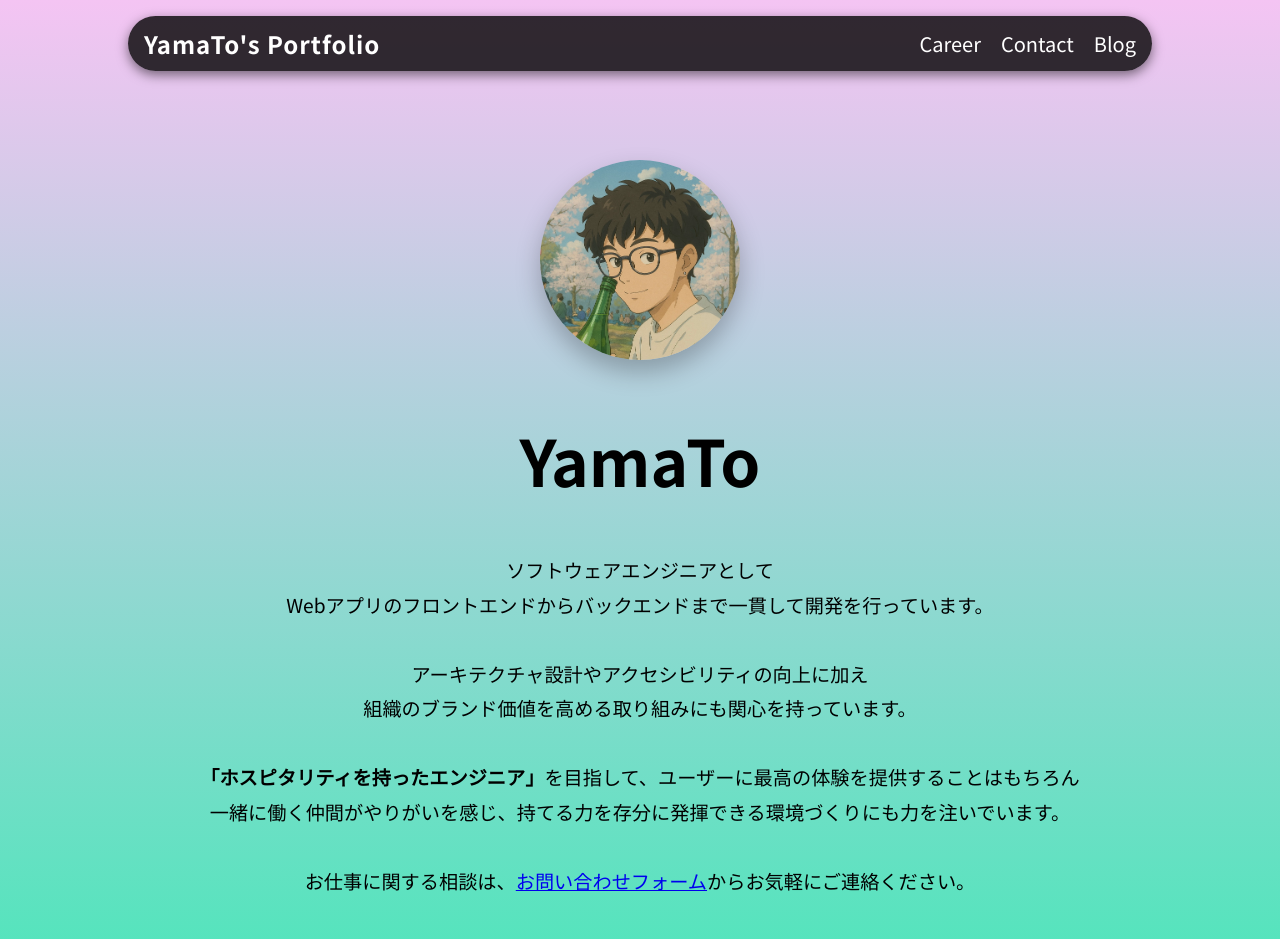
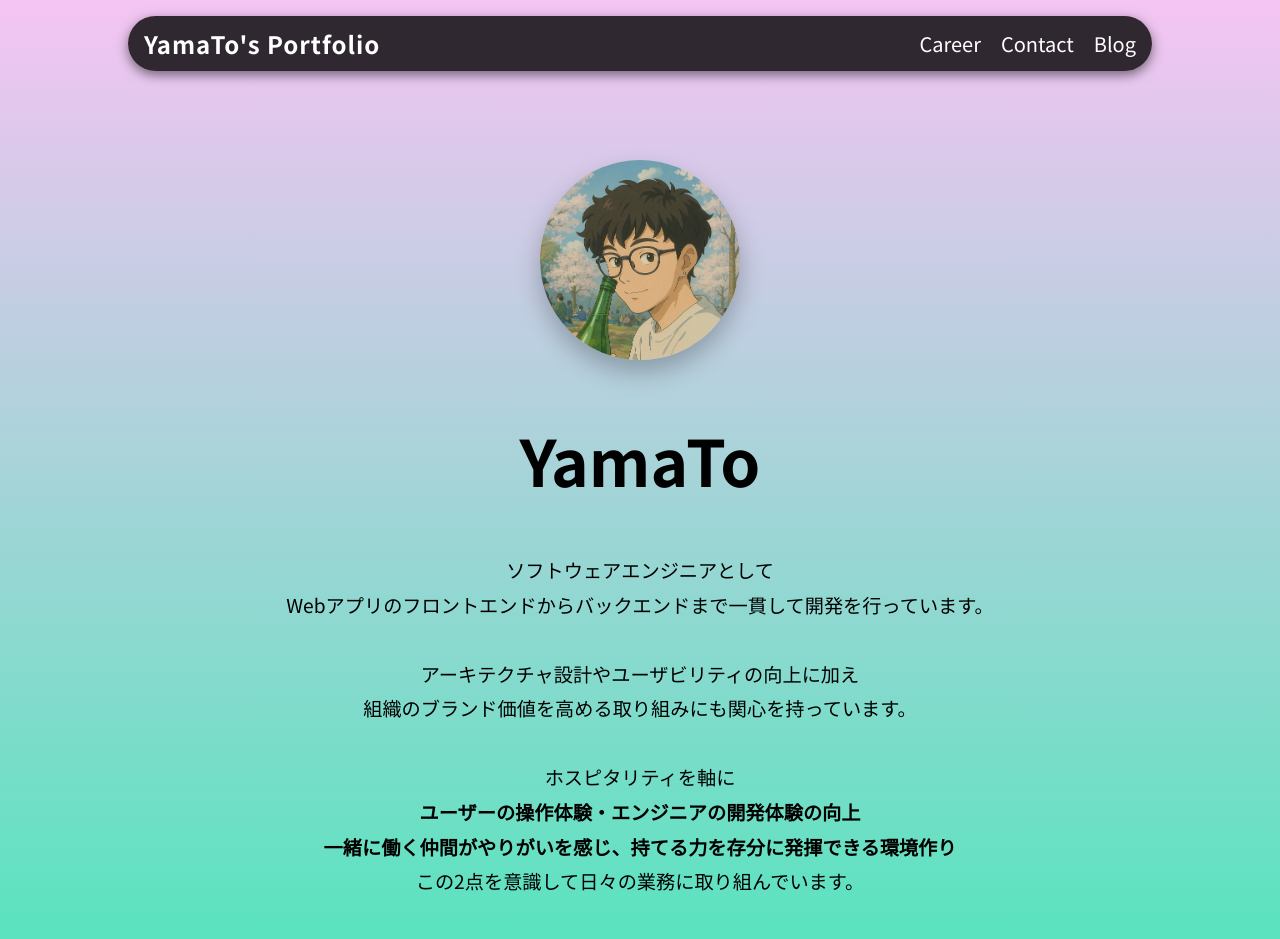
Before and after one commit to Akito-0413/yamato-portfolio, a Next.js app: page / in a window 1280 px wide. Shown: the top 939 px of the page. Built offline with nearby package versions, Linux system fonts and the light colour scheme.

Commit message:
fix: プロフィールの文言修正

```diff
--- a/src/components/profile/Profile.tsx
+++ b/src/components/profile/Profile.tsx
@@ -19,15 +19,20 @@ export default function Profile() {
         Webアプリのフロントエンドからバックエンドまで一貫して開発を行っています。
         <br />
         <br />
-        アーキテクチャ設計やアクセシビリティの向上に加え
+        アーキテクチャ設計やユーザビリティの向上に加え
         <br />
         組織のブランド価値を高める取り組みにも関心を持っています。
         <br />
         <br />
-        <strong>「ホスピタリティを持ったエンジニア」</strong>
-        を目指して、ユーザーに最高の体験を提供することはもちろん
+        ホスピタリティを軸に
         <br />
-        一緒に働く仲間がやりがいを感じ、持てる力を存分に発揮できる環境づくりにも力を注いでいます。
+        <strong>ユーザーの操作体験・エンジニアの開発体験の向上</strong>
+        <br />
+        <strong>
+          一緒に働く仲間がやりがいを感じ、持てる力を存分に発揮できる環境作り
+        </strong>
+        <br />
+        この2点を意識して日々の業務に取り組んでいます。
         <br />
         <br />
         お仕事に関する相談は、
```
